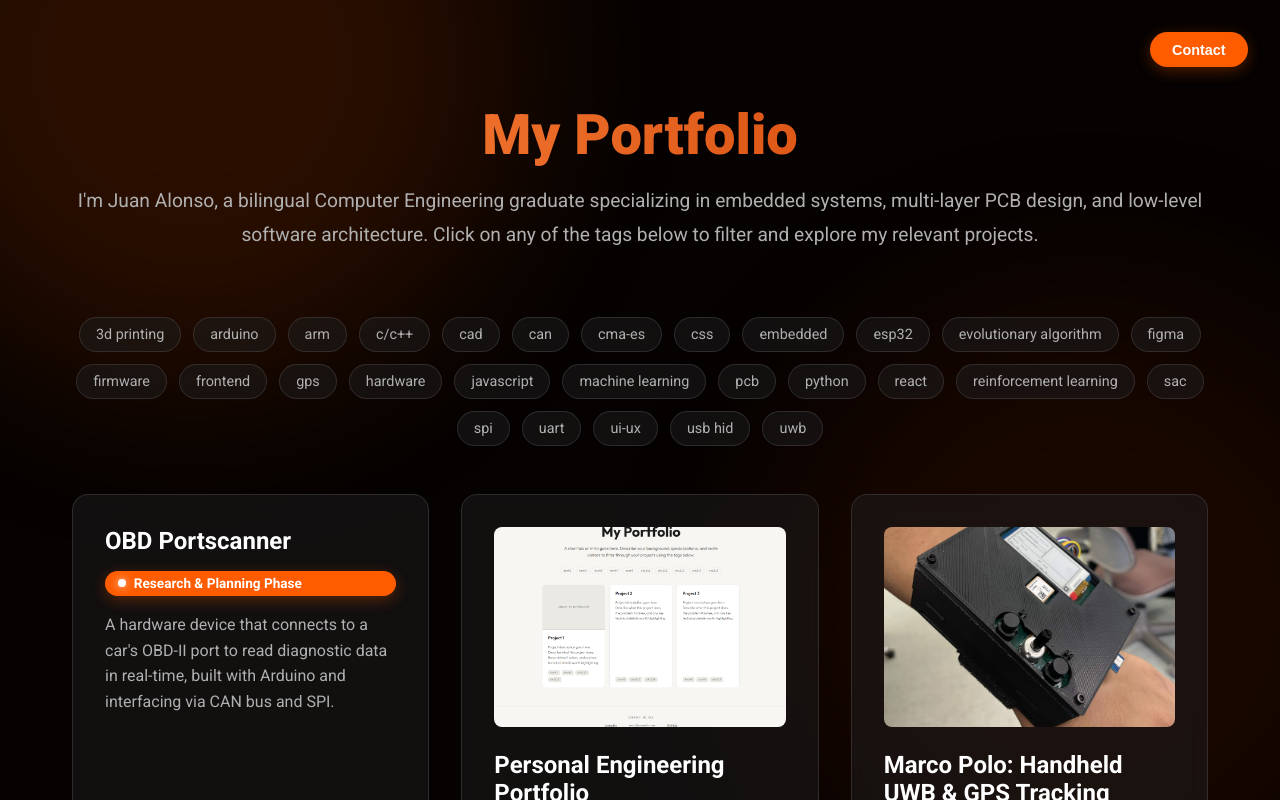
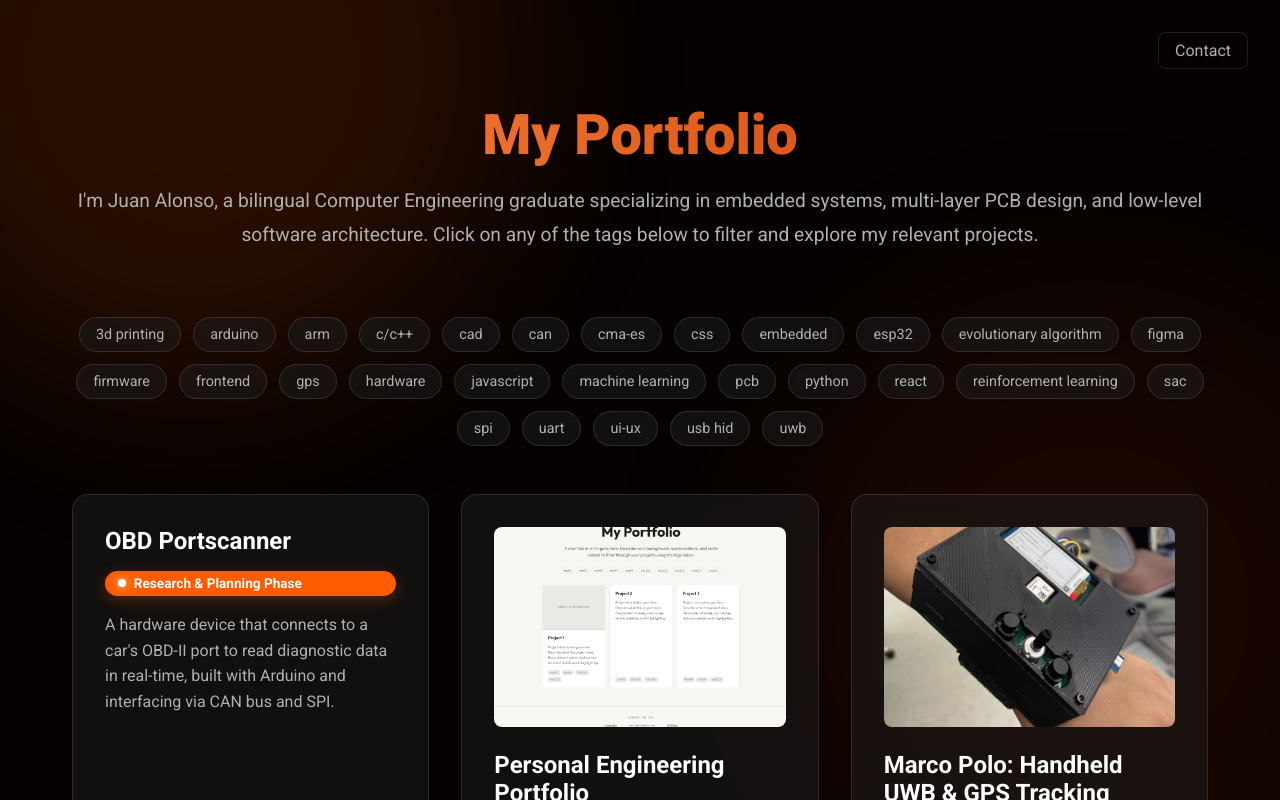
Before and after one commit to juanalonso278/portfolio, a React (Vite) app: page / in a window 1280 px wide. Shown: the top 800 px of the page. Built offline with nearby package versions, Linux system fonts and the light colour scheme.

Commit message:
feat: styled floating contact button to match back button

```diff
--- a/src/App.jsx
+++ b/src/App.jsx
@@ -6,7 +6,7 @@ import './index.css';
 const Footer = () => (
   <footer id="contact-footer" className="footer">
     <div className="footer-content">
-      <p className="footer-text">Contact me via </p>
+      <p className="footer-text">CONTACT ME VIA </p>
       <div className="social-links">
         <a href="https://www.linkedin.com/in/juan-alonso-8450481aa/" className="social-link" target="_blank" rel="noopener noreferrer">LinkedIn</a>
         <span className="separator">||</span>
--- a/src/index.css
+++ b/src/index.css
@@ -983,22 +983,24 @@ body::after {
   top: 2rem;
   right: 2rem;
   z-index: 1000;
-  background: var(--accent);
-  color: white;
-  border: none;
-  padding: 0.6rem 1.4rem;
-  border-radius: 999px;
-  font-weight: 700;
-  font-size: 0.9rem;
+  background: rgba(5, 2, 1, 0.8);
+  backdrop-filter: blur(8px);
+  color: var(--text-secondary);
+  border: 1px solid var(--card-border);
+  padding: 0.5rem 1rem;
+  border-radius: 8px;
+  font-family: inherit;
+  font-weight: 400;
+  font-size: 1rem;
   cursor: pointer;
-  box-shadow: 0 4px 15px rgba(255, 92, 0, 0.3);
   transition: all 0.2s ease;
 }
 
 .floating-contact-btn:hover {
   transform: translateY(-2px);
-  box-shadow: 0 6px 20px rgba(255, 92, 0, 0.4);
-  background: #ff7522;
+  color: var(--accent);
+  border-color: var(--card-border-hover);
+  background: rgba(255, 92, 0, 0.1);
 }
 
 @media (max-width: 768px) {
```
